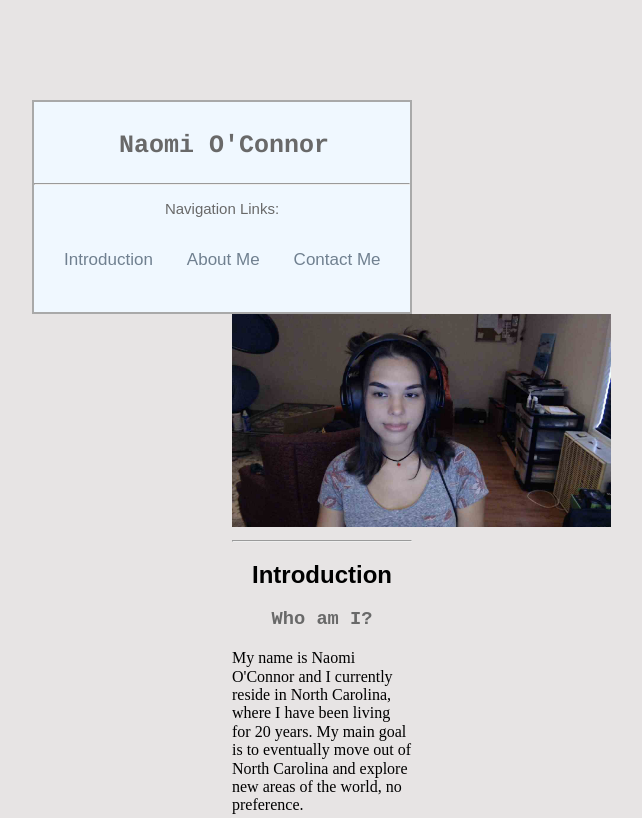
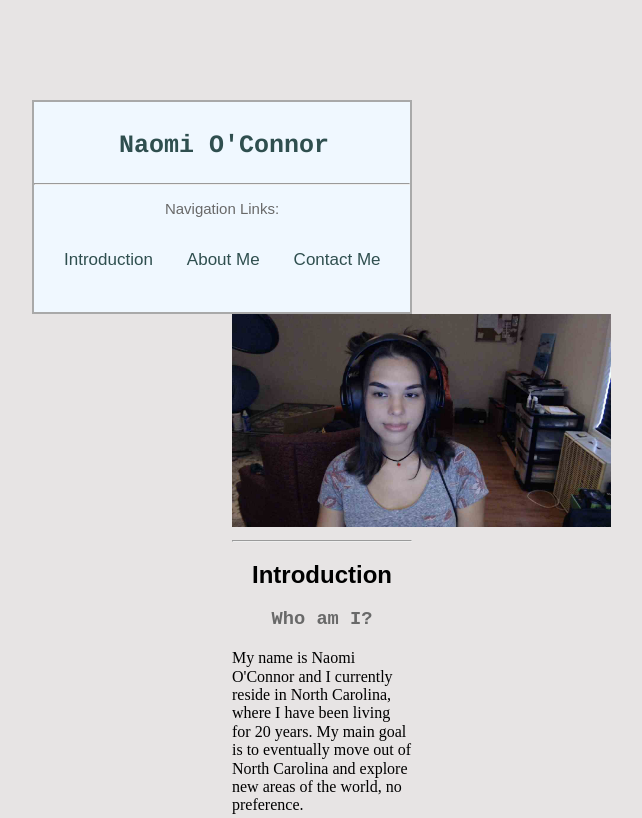
Before and after one commit to ngoconnor/Portfolio, a plain HTML site: page index.html in a window 1280 px wide. Shown: the top 818 px of the page, without its empty margins (318-960 px from the left). Drawn offline with nearby package versions, Linux system fonts and the light colour scheme.

Commit message:
Changed color to links again

```diff
--- a/style.css
+++ b/style.css
@@ -13,7 +13,7 @@ body {
   /*Header and Nav Links*/
 
   header h1 a {
-    color: #696969;
+    color: #2F4F4F;
     font-family: Courier, sans-serif;
     font-size: 25px;
     text-decoration: none;
@@ -38,7 +38,7 @@ body {
   }
 
   a {
-    color: #708090;
+    color: #2F4F4F;
     font-family: Arial, Helvetica, sans-serif;
     font-size: 17px;
     text-decoration: none;
```
